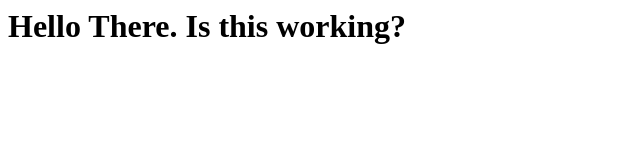
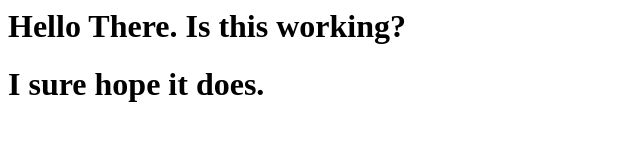
Before and after one commit to PeterPeev28/learning-angularjs, a plain HTML site: page index.html in a window 1280 px wide. Shown: the whole page, without its empty margins (0-640 px from the left). Drawn offline with Linux system fonts and the light colour scheme.

Commit message:
Assuring message.

```diff
--- a/index.html
+++ b/index.html
@@ -5,5 +5,6 @@
 </head>
 <body>
     <h1>Hello There. Is this working?</h1>
+    <h1>I sure hope it does.</h1>
 </body>
 </html>
```
